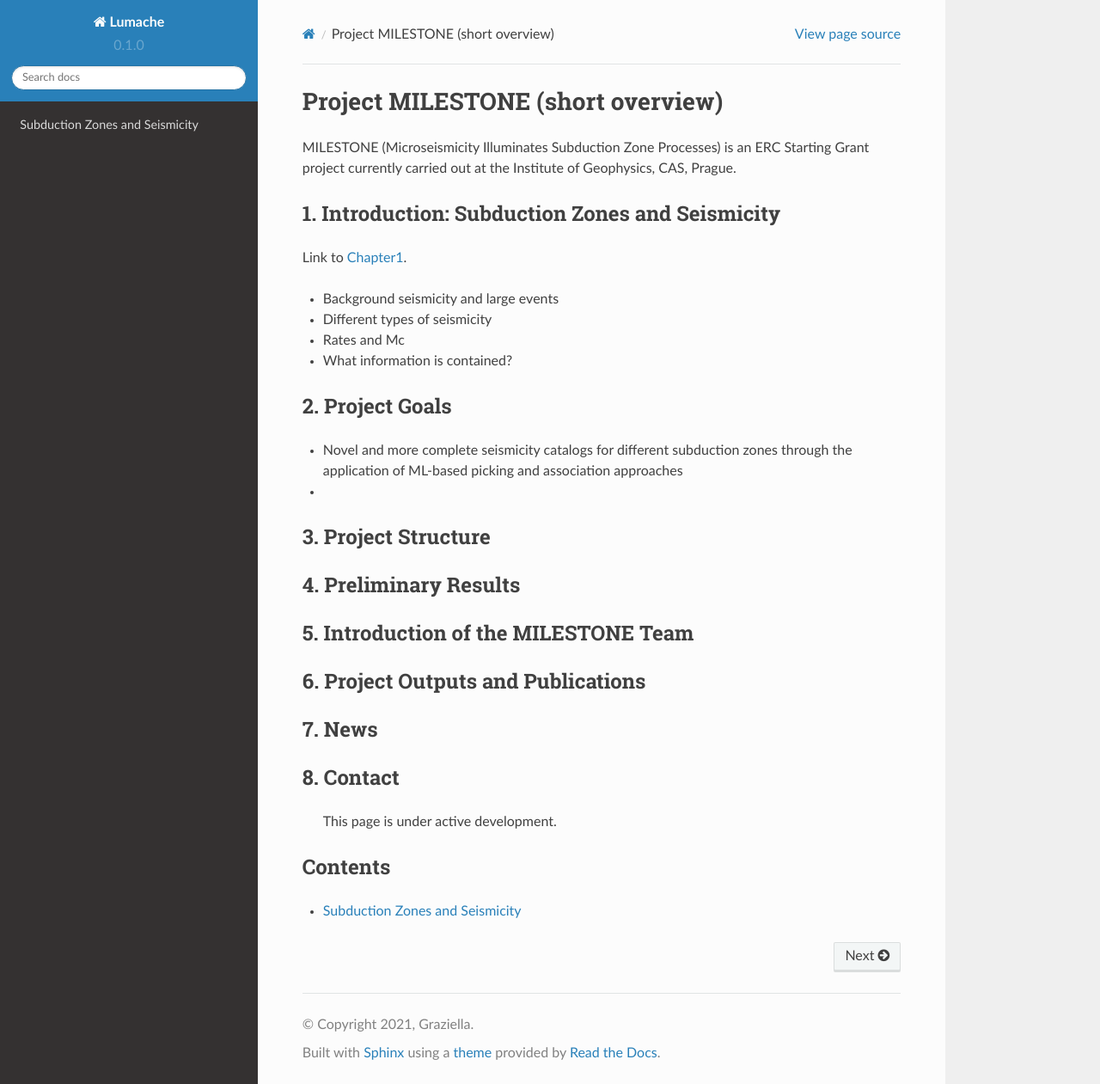
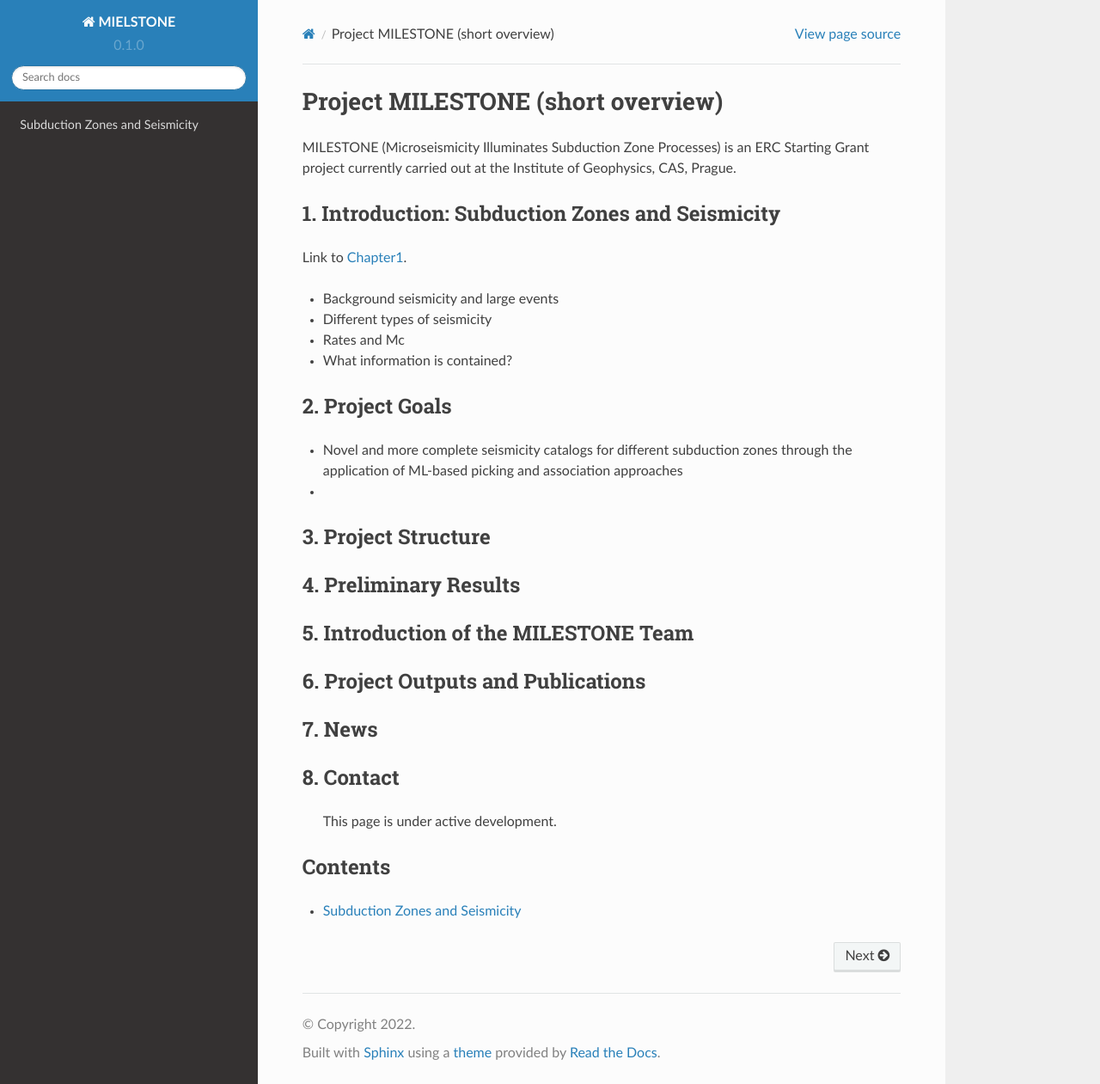
Before and after one commit to chrsippl/MILESTONE_web, a Sphinx documentation site: the page built from docs/source/index.rst, in a window 1280 px wide and 1261 px high. Shown: the whole window at 86% size. Built offline with Sphinx 7.4.7 and the Read the Docs theme 2.0.0, drawn with Linux system fonts in a browser that asks for light colours; pages that are not in the unit, such as notebooks, are missing from menus.

Commit message:
Update conf.py

```diff
--- a/docs/source/conf.py
+++ b/docs/source/conf.py
@@ -2,9 +2,9 @@
 
 # -- Project information
 
-project = 'Lumache'
-copyright = '2021, Graziella'
-author = 'Graziella'
+project = 'MIELSTONE'
+copyright = '2022'
+author = 'CS'
 
 release = '0.1'
 version = '0.1.0'
```
